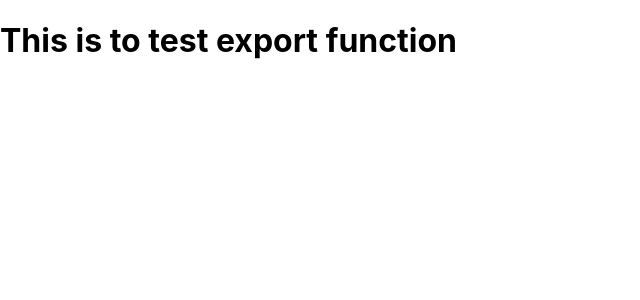
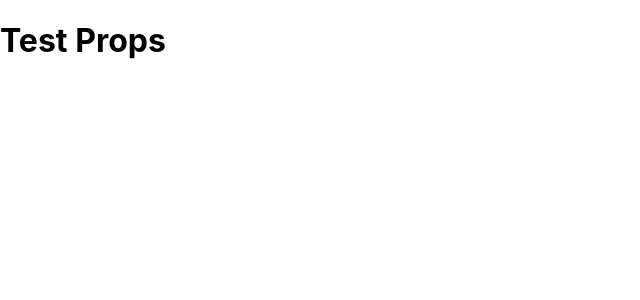
Before and after one commit to Harshj16/firstapp, a React (Create React App) app: page / in a window 1280 px wide. Shown: the top 300 px of the page, without its empty margins (0-640 px from the left). Built offline with nearby package versions, Linux system fonts and the light colour scheme.

Commit message:
Test props

```diff
--- a/src/App.js
+++ b/src/App.js
@@ -5,7 +5,7 @@ import { Heading2 } from './Heading'
 function App () {
   return (
     <div>
-      <Heading2 />
+      <Heading2 name="Test Props"/>
     </div>
   )
 }
--- a/src/Heading.js
+++ b/src/Heading.js
@@ -3,9 +3,8 @@ function Heading () {
   return <h1>{title}</h1>
 }
 
-function Heading2 () {
-  let head = 'This is  to test export function'
-  return <h1>{head}</h1>
+function Heading2 (props) {
+  return <h1>{props.name}</h1>
 }
 
 export { Heading, Heading2 }
```
